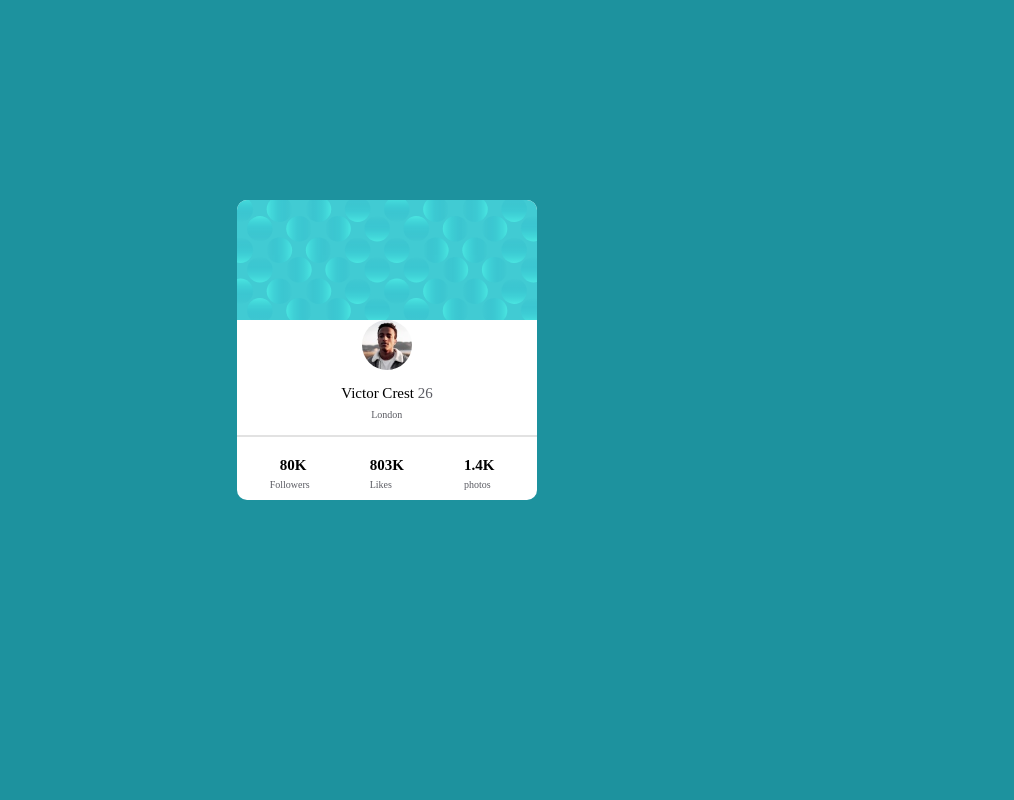
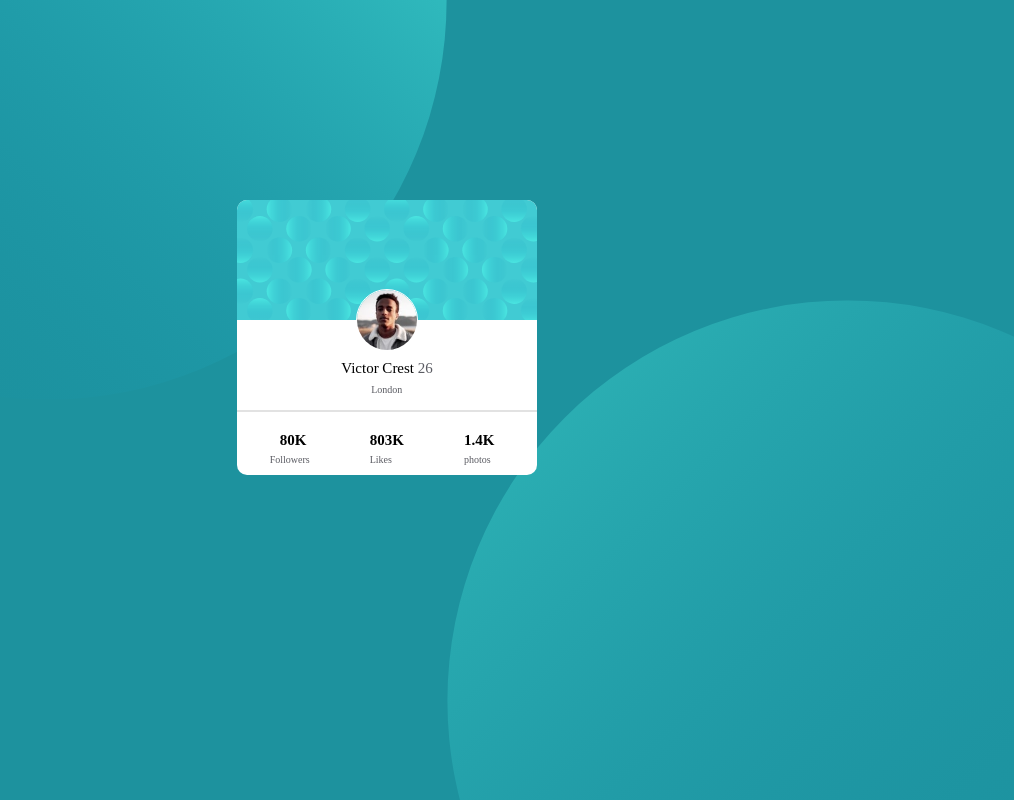
Before and after one commit to GrayTechFun/profile-card-component, a plain HTML site: page profile-card-component-main/index.html in a window 1280 px wide. Shown: the whole page, without its empty margins (253-1267 px from the left). Drawn offline with Linux system fonts and the light colour scheme.

Commit message:
second-commit

```diff
--- a/profile-card-component-main/css/main.css
+++ b/profile-card-component-main/css/main.css
@@ -15,16 +15,31 @@ html {
 
 body {
   background-color: #1d929e;
+  background-image: url(../images/bg-pattern-top.svg),
+    url(../images/bg-pattern-bottom.svg);
+  background-position: -55em -40em, 20em 35em;
+  background-repeat: no-repeat, no-repeat;
+  background-size: 80em 80em;
+  overflow-x: visible;
+  overflow: visible;
 }
 
 .card {
   width: 30em;
   border-radius: 1em 1em 0 0;
+  position: relative;
 }
 
 .victor {
   border-radius: 50%;
-  width: 5em;
+  width: 6em;
+  position: absolute;
+  margin-top: 8.9em;
+  border: 1px solid white;
+}
+
+.mid-section {
+  margin-top: 2.5em;
 }
 
 .span {
@@ -70,4 +85,8 @@ hr {
     margin-left: auto;
     margin-right: auto;
   }
+
+  body {
+    background-position: -10em -40em, 70em 30em;
+  }
 }
```
Also changed, not shown: 1 other file.
